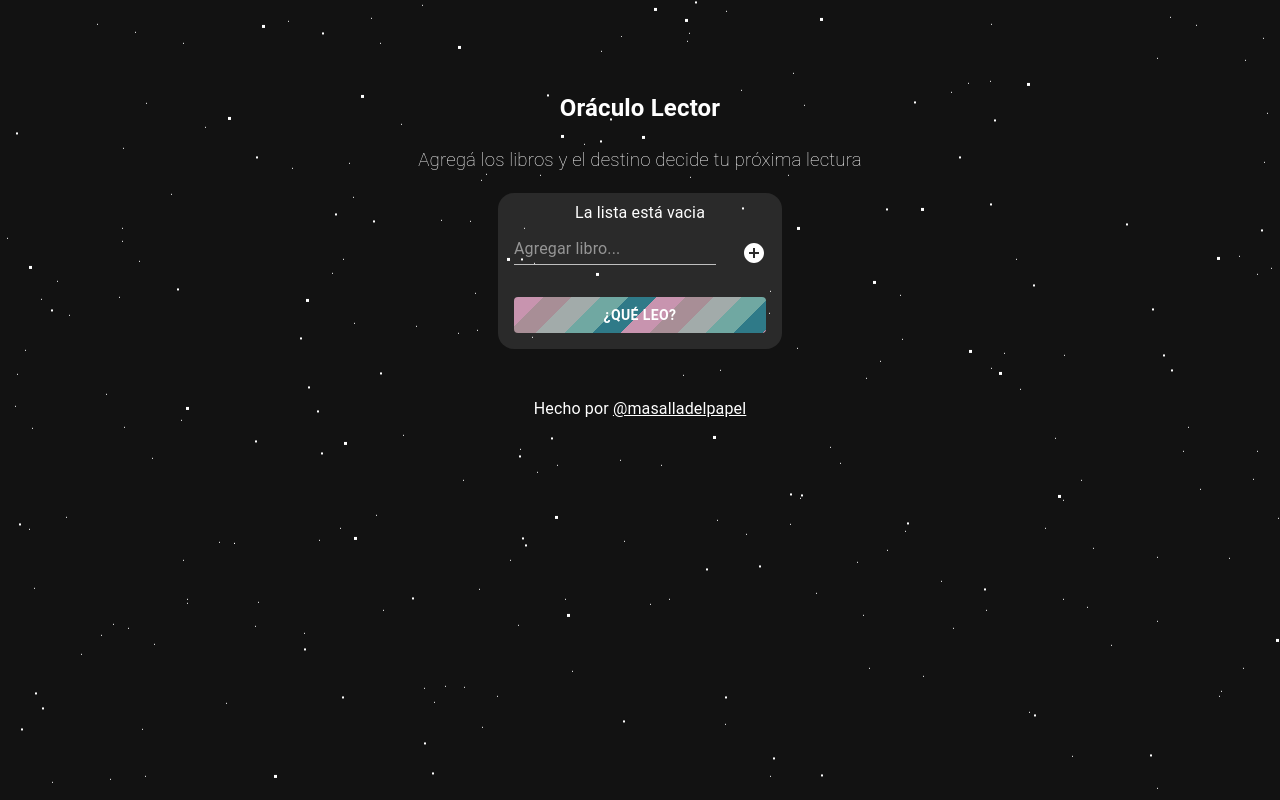
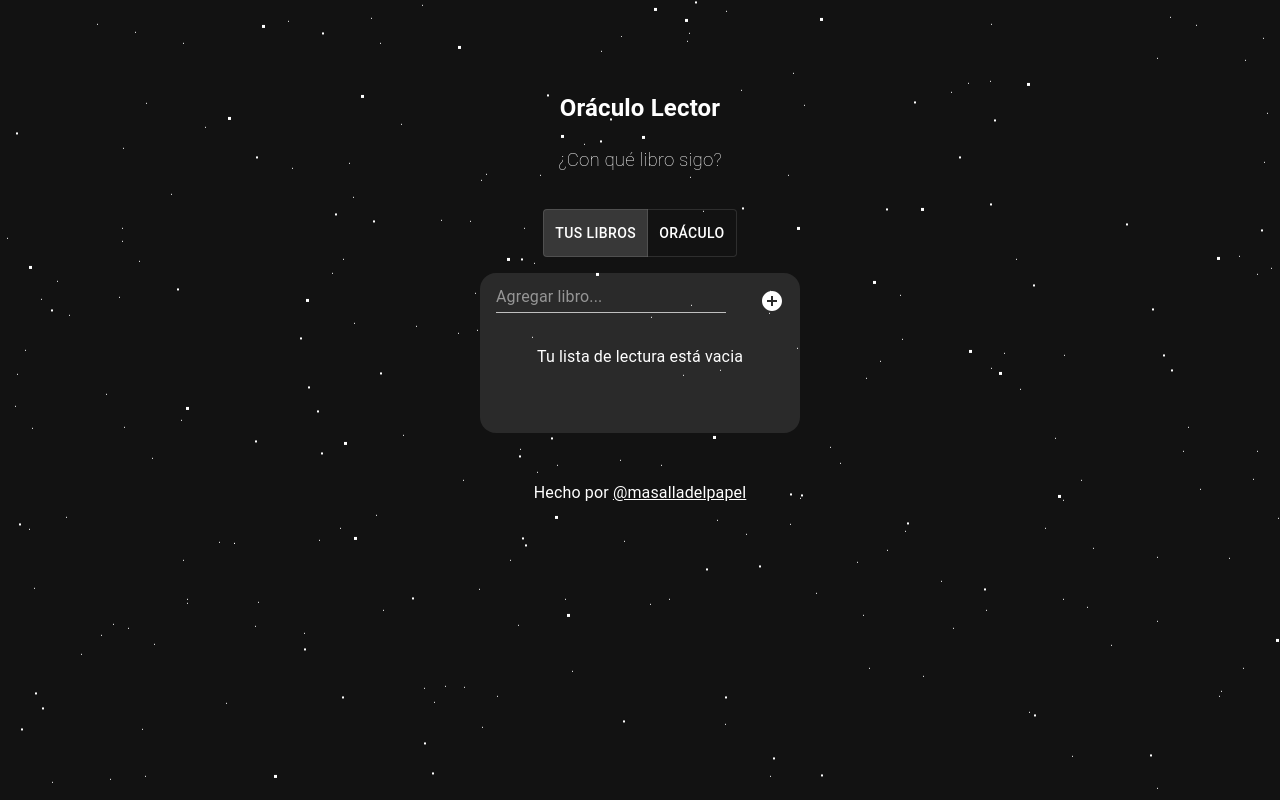
Before and after one commit to tditada/reading-oracle, a React (Create React App) app: page / in a window 1280 px wide. Built offline with nearby package versions, Linux system fonts and the light colour scheme.

Commit message:
separating list from shuffle

```diff
--- a/src/App.tsx
+++ b/src/App.tsx
@@ -2,7 +2,7 @@ import React from "react";
 import styled from "styled-components";
 import Footer from "./components/Footer";
 import Header from "./components/Header";
-import ToDoList from "./components/List";
+import Main from "./components/Main";
 import { ThemeProvider, createTheme } from "@mui/material/styles";
 import CssBaseline from "@mui/material/CssBaseline";
 
@@ -34,7 +34,7 @@ function App() {
       <StyledApp>
         <Header />
         <StyledMain>
-          <ToDoList />
+          <Main />
         </StyledMain>
         <Footer />
       </StyledApp>
--- a/src/components/Header.tsx
+++ b/src/components/Header.tsx
@@ -2,8 +2,7 @@ import React from "react";
 import styled from "styled-components";
 
 const HEADER_TEXT = "Oráculo Lector";
-const SUBHEADER_TEXT =
-  "Agregá los libros y el destino decide tu próxima lectura";
+const SUBHEADER_TEXT = "¿Con qué libro sigo?";
 
 const StyledHeader = styled.header`
   text-align: center;
--- a/src/components/Item.tsx
+++ b/src/components/Item.tsx
@@ -15,26 +15,32 @@ import styled from "styled-components";
 
 const SELECTED_TEXT = "¡Feliz lectura!";
 
-const StyledListItem = styled(ListItem)<Pick<ItemType, "shuffled">>`
+type StyleProps = {
+  selected: boolean;
+};
+
+const StyledListItem = styled(ListItem)<StyleProps>`
   word-wrap: break-word;
   overflow-wrap: normal;
-  background-color: ${(p) => (p.shuffled ? "#70a8a2" : "")};
-  color: ${(p) => (p.shuffled ? "white" : "")};
   transition: background-color 1000ms linear;
+  background-color: ${(p) => (p.selected ? "#70a8a2" : "")};
+  color: ${(p) => (p.selected ? "white" : "")};
 `;
 
-const StyledAutoStories = styled(AutoStories)<Pick<ItemType, "shuffled">>`
-  color: ${(p) => (p.shuffled ? "white" : "")};
+const StyledAutoStories = styled(AutoStories)<StyleProps>`
+  color: ${(p) => (p.selected ? "white" : "")};
 `;
 
-const ToDoItem = ({
+const Item = ({
   item,
   handleRemove,
+  selected,
 }: {
   item: ItemType;
   handleRemove: HandleRemoveType;
+  selected?: boolean;
 }) => {
-  const { id, task, shuffled } = item;
+  const { id, title } = item;
 
   const handleRemoveClick = (e: any) => {
     e.preventDefault(); //TODO: Is this needed?
@@ -45,29 +51,23 @@ const ToDoItem = ({
     <StyledListItem
       secondaryAction={
         <React.Fragment>
-          {/* <IconButton>
-            <Create
-              item-id={id}
-              onClick={(e) =>
-                console.log(e.currentTarget.getAttribute("item-id"))
-              }
-            />
-          </IconButton> */}
-          <IconButton edge="end" aria-label="delete">
-            <DeleteIcon item-id={id} onClick={handleRemoveClick} />
-          </IconButton>
+          {!selected && (
+            <IconButton edge="end" aria-label="delete">
+              <DeleteIcon item-id={id} onClick={handleRemoveClick} />
+            </IconButton>
+          )}
         </React.Fragment>
       }
-      shuffled={shuffled}
+      selected={selected || false}
     >
       <ListItemAvatar>
         <Avatar>
-          <StyledAutoStories shuffled={shuffled} />
+          <StyledAutoStories selected={selected || false} />
         </Avatar>
       </ListItemAvatar>
-      <ListItemText primary={task} secondary={shuffled ? SELECTED_TEXT : ""} />
+      <ListItemText primary={title} secondary={selected ? SELECTED_TEXT : ""} />
     </StyledListItem>
   );
 };
 
-export default ToDoItem;
+export default Item;
--- a/src/components/List.tsx
+++ b/src/components/List.tsx
@@ -1,105 +1,46 @@
-import React, { useState } from "react";
+import React from "react";
+import styled from "styled-components";
+import MUIList from "@mui/material/List";
+import { ListItem } from "@mui/material";
 import AddItem from "./AddItemForm";
-import { useStickyState } from "./helpers";
-import ToDoItem from "./Item";
 import { AddItemType, HandleRemoveType, ItemType } from "./types";
-import styled from "styled-components";
-import List from "@mui/material/List";
-import { Button, ListItem } from "@mui/material";
+import Item from "./Item";
 
-const BUTTON_TEXT = "¿Qué leo?";
-
-const uid = () => {
-  return Date.now().toString(36) + Math.random().toString(36).substr(2);
-};
-
-const shuffle = (list: Array<ItemType>) =>
-  list[Math.floor(Math.random() * list.length)];
-
-const Container = styled.div`
-  background: rgb(255 255 255 / 10%);
-  border-radius: 1em;
-  overflow: auto;
-`;
-
-const StyledEmptyStateDiv = styled.div`
+export const StyledEmptyStateDiv = styled.div`
   text-align: center;
 `;
 
-// Inspiration: https://codepen.io/Colt/pen/RwWbKee
-const StyledShuffleButton = styled(Button)`
-  width: 100%;
-  font-weight: bold !important;
-  background-image: repeating-linear-gradient(
-    -45deg,
-    #2f7a88 10px 30px,
-    #70a8a2 30px 50px,
-    #a2abaa 50px 70px,
-    #a88e96 70px 90px,
-    #c894af 90px 110px
-  );
-  color: white !important;
-  transition: all 0.5s ease 0s !important;
-  background-size: 300% 300%;
+const EMPTY_TEXT = " Tu lista de lectura está vacia";
 
-  &:hover {
-    background-position: 20% center;
-  }
-`;
-
-const ToDoList = () => {
-  const [toDoList, setToDoList] = useStickyState([], "list");
-
-  const addItem: AddItemType = (userInput: string) => {
-    setToDoList([...toDoList, { id: uid(), task: userInput, shuffled: false }]);
-  };
-
-  const handleRemove: HandleRemoveType = (id: string) => {
-    const newToDoList = toDoList.filter((item: ItemType) => item.id !== id);
-    setToDoList(newToDoList);
-  };
-
-  const handleShuffle = (e: any) => {
-    e.preventDefault();
-
-    const selectedItem = shuffle(toDoList);
-    const newToDoList = toDoList.map((item: ItemType) => {
-      if (item.id === selectedItem.id) {
-        return { ...item, shuffled: true };
-      }
-      return { ...item, shuffled: false };
-    });
-    setToDoList(newToDoList);
-  };
-
+const List = ({
+  toDoList,
+  handleRemove,
+  addItem,
+}: {
+  toDoList: Array<ItemType>;
+  handleRemove: HandleRemoveType;
+  addItem: AddItemType;
+}) => {
   return (
-    <Container>
-      <List>
-        {toDoList.map((item: ItemType) => {
-          return (
-            <ToDoItem key={item.id} item={item} handleRemove={handleRemove} />
-          );
-        })}
-        {!toDoList.length ? (
-          <StyledEmptyStateDiv>La lista está vacia</StyledEmptyStateDiv>
-        ) : (
-          ""
+    <React.Fragment>
+      <ListItem>
+        <AddItem addItem={addItem} />
+      </ListItem>
+      <MUIList>
+        {toDoList
+          .slice()
+          .reverse()
+          .map((item: ItemType) => {
+            return (
+              <Item key={item.id} item={item} handleRemove={handleRemove} />
+            );
+          })}
+        {!toDoList.length && (
+          <StyledEmptyStateDiv>{EMPTY_TEXT}</StyledEmptyStateDiv>
         )}
-        <ListItem>
-          <AddItem addItem={addItem} />
-        </ListItem>
-        <ListItem>
-          <StyledShuffleButton
-            disabled={toDoList.length < 2}
-            variant="contained"
-            onClick={handleShuffle}
-          >
-            {BUTTON_TEXT}
-          </StyledShuffleButton>
-        </ListItem>
-      </List>
-    </Container>
+      </MUIList>
+    </React.Fragment>
   );
 };
 
-export default ToDoList;
+export default List;
--- /dev/null
+++ b/src/components/Main.tsx
@@ -0,0 +1,65 @@
+import React, { useState } from "react";
+import styled from "styled-components";
+import { shuffle, uid, useStickyState } from "./helpers";
+import { AddItemType, HandleRemoveType, ItemType } from "./types";
+import ToggleButtons from "./ToggleButtons";
+import ShuffleSection from "./Shuffle";
+import List from "./List";
+
+export const StyledContainer = styled.div`
+  background: rgb(255 255 255 / 10%);
+  border-radius: 1em;
+  overflow: auto;
+  min-width: 20rem;
+  min-height: 10rem;
+`;
+
+export enum Sections {
+  LIST,
+  SHUFFLE,
+}
+
+const ItemList = () => {
+  const [toDoList, setToDoList] = useStickyState([], "list");
+  const [showPart, setShowPart] = useState<Sections>(Sections.LIST);
+  const [shuffledItem, setShuffledItem] = useState<ItemType>();
+
+  const addItem: AddItemType = (userInput: string) => {
+    setToDoList([...toDoList, { id: uid(), title: userInput }]);
+  };
+
+  const handleRemove: HandleRemoveType = (id: string) => {
+    const newToDoList = toDoList.filter((item: ItemType) => item.id !== id);
+    setToDoList(newToDoList);
+  };
+
+  const handleShuffle = (e: any) => {
+    e.preventDefault();
+    setShuffledItem(shuffle(toDoList));
+  };
+
+  return (
+    <div>
+      <ToggleButtons showPart={showPart} setShowPart={setShowPart} />
+
+      <StyledContainer>
+        {showPart === Sections.LIST && (
+          <List
+            toDoList={toDoList}
+            handleRemove={handleRemove}
+            addItem={addItem}
+          />
+        )}
+        {showPart === Sections.SHUFFLE && (
+          <ShuffleSection
+            toDoList={toDoList}
+            handleShuffle={handleShuffle}
+            shuffledItem={shuffledItem}
+          />
+        )}
+      </StyledContainer>
+    </div>
+  );
+};
+
+export default ItemList;
--- /dev/null
+++ b/src/components/Shuffle.tsx
@@ -0,0 +1,63 @@
+import { Button } from "@mui/material";
+import React from "react";
+import styled from "styled-components";
+import Item from "./Item";
+import { ItemType } from "./types";
+
+const BUTTON_TEXT = "¿Qué leo?";
+
+// Inspiration: https://codepen.io/Colt/pen/RwWbKee
+// Material UI, styled specification https://www.sipios.com/blog-tech/how-to-use-styled-components-with-material-ui-in-a-react-app
+export const StyledShuffleButton = styled(Button)`
+  && {
+    width: 100%;
+    font-weight: bold;
+    background-image: repeating-linear-gradient(
+      -45deg,
+      #2f7a88 10px 30px,
+      #70a8a2 30px 50px,
+      #a2abaa 50px 70px,
+      #a88e96 70px 90px,
+      #c894af 90px 110px
+    );
+    color: white;
+    transition: all 0.5s ease 0s;
+    background-size: 300% 300%;
+
+    &:hover {
+      background-position: 20% center;
+    }
+  }
+`;
+
+const ShuffleSection = ({
+  toDoList,
+  handleShuffle,
+  shuffledItem,
+}: {
+  toDoList: Array<ItemType>;
+  handleShuffle: any;
+  shuffledItem: ItemType | undefined;
+}) => {
+  return (
+    <React.Fragment>
+      <StyledShuffleButton
+        disabled={toDoList.length < 2}
+        variant="contained"
+        onClick={handleShuffle}
+      >
+        {BUTTON_TEXT}
+      </StyledShuffleButton>
+      {shuffledItem && (
+        <Item
+          key={shuffledItem?.id}
+          item={shuffledItem}
+          handleRemove={() => null}
+          selected={true}
+        />
+      )}
+    </React.Fragment>
+  );
+};
+
+export default ShuffleSection;
--- /dev/null
+++ b/src/components/ToggleButtons.tsx
@@ -0,0 +1,44 @@
+import React, { Dispatch, SetStateAction } from "react";
+import { ToggleButton, ToggleButtonGroup } from "@mui/material";
+import styled from "styled-components";
+import { Sections } from "./Main";
+
+const ToggleButtonGroupStyled = styled(ToggleButtonGroup)`
+  && {
+    display: flex;
+    justify-content: center;
+    margin: 1rem;
+  }
+`;
+
+const BOOK_LIST = "TUS LIBROS";
+const ORACLE = "ORÁCULO";
+
+const ToggleButtons = ({
+  showPart,
+  setShowPart,
+}: {
+  showPart: Sections;
+  setShowPart: Dispatch<SetStateAction<Sections>>;
+}) => {
+  return (
+    <ToggleButtonGroupStyled
+      value={showPart}
+      exclusive
+      onChange={(e: any) => {
+        console.log(e.target.value);
+        setShowPart(parseInt(e.target.value));
+      }}
+      aria-label="text alignment"
+    >
+      <ToggleButton value={Sections.LIST} aria-label="left aligned">
+        {BOOK_LIST}
+      </ToggleButton>
+      <ToggleButton value={Sections.SHUFFLE} aria-label="centered">
+        {ORACLE}
+      </ToggleButton>
+    </ToggleButtonGroupStyled>
+  );
+};
+
+export default ToggleButtons;
--- a/src/components/helpers.tsx
+++ b/src/components/helpers.tsx
@@ -1,15 +1,21 @@
-import React from 'react';
+import React from "react";
+import { ItemType } from "./types";
 
 //TODO: Can I do this hook and don't loose the typing of the useState?
 export const useStickyState = (defaultValue: any, key: any) => {
   const [value, setValue] = React.useState(() => {
     const stickyValue = window.localStorage.getItem(key);
-      return stickyValue !== null
-        ? JSON.parse(stickyValue)
-        : defaultValue;
+    return stickyValue !== null ? JSON.parse(stickyValue) : defaultValue;
   });
   React.useEffect(() => {
     window.localStorage.setItem(key, JSON.stringify(value));
   }, [key, value]);
   return [value, setValue];
-  }
+};
+
+export const uid = () => {
+  return Date.now().toString(36) + Math.random().toString(36).substr(2);
+};
+
+export const shuffle = (list: Array<ItemType>) =>
+  list[Math.floor(Math.random() * list.length)];
--- a/src/components/types.ts
+++ b/src/components/types.ts
@@ -1,7 +1,6 @@
 export type ItemType = {
   id: string;
-  task: string;
-  shuffled: boolean;
+  title: string;
 };
 
 export type HandleToggleType = (id: string) => void;
```
Lines whose indentation alone changed are shown as unchanged.
